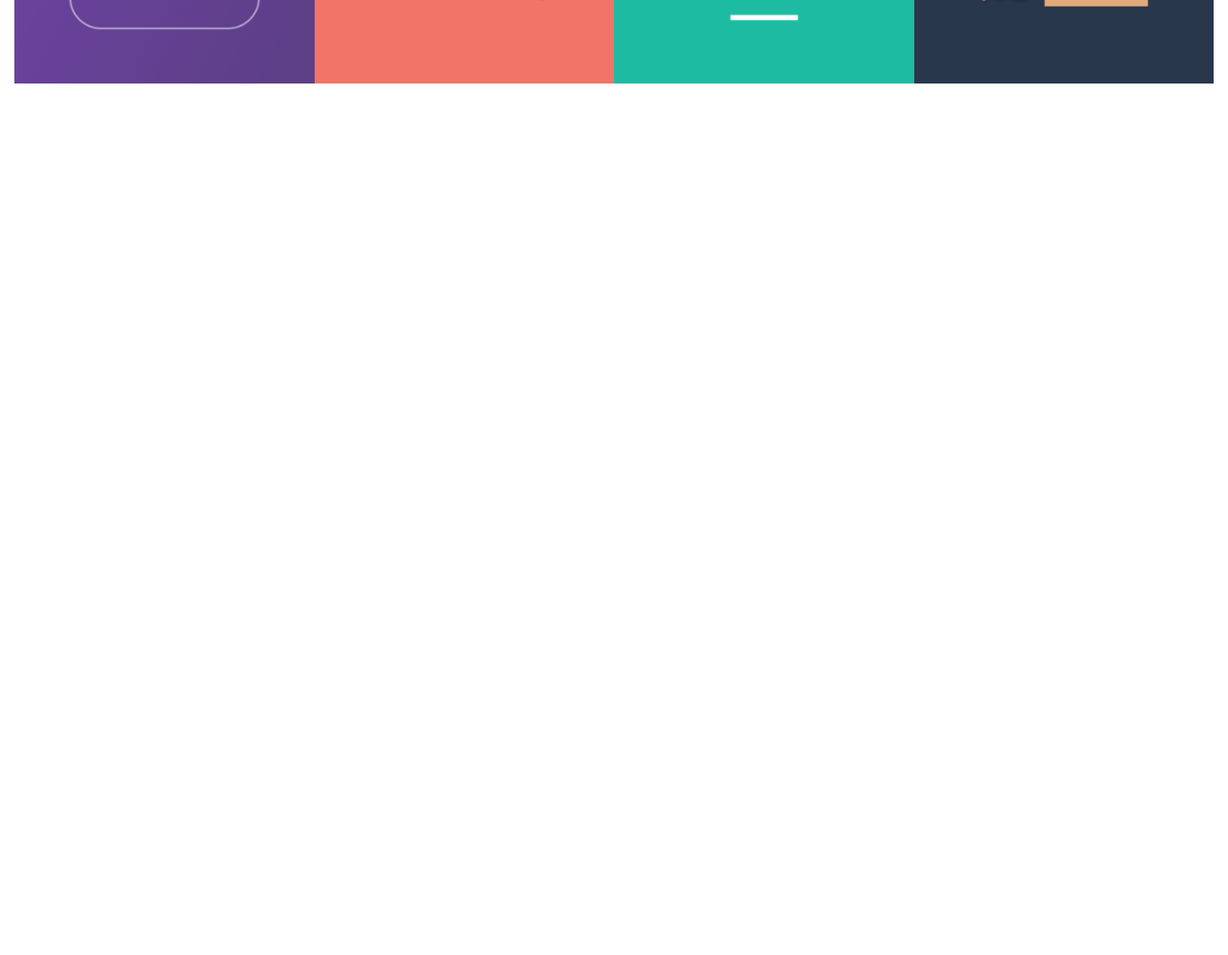
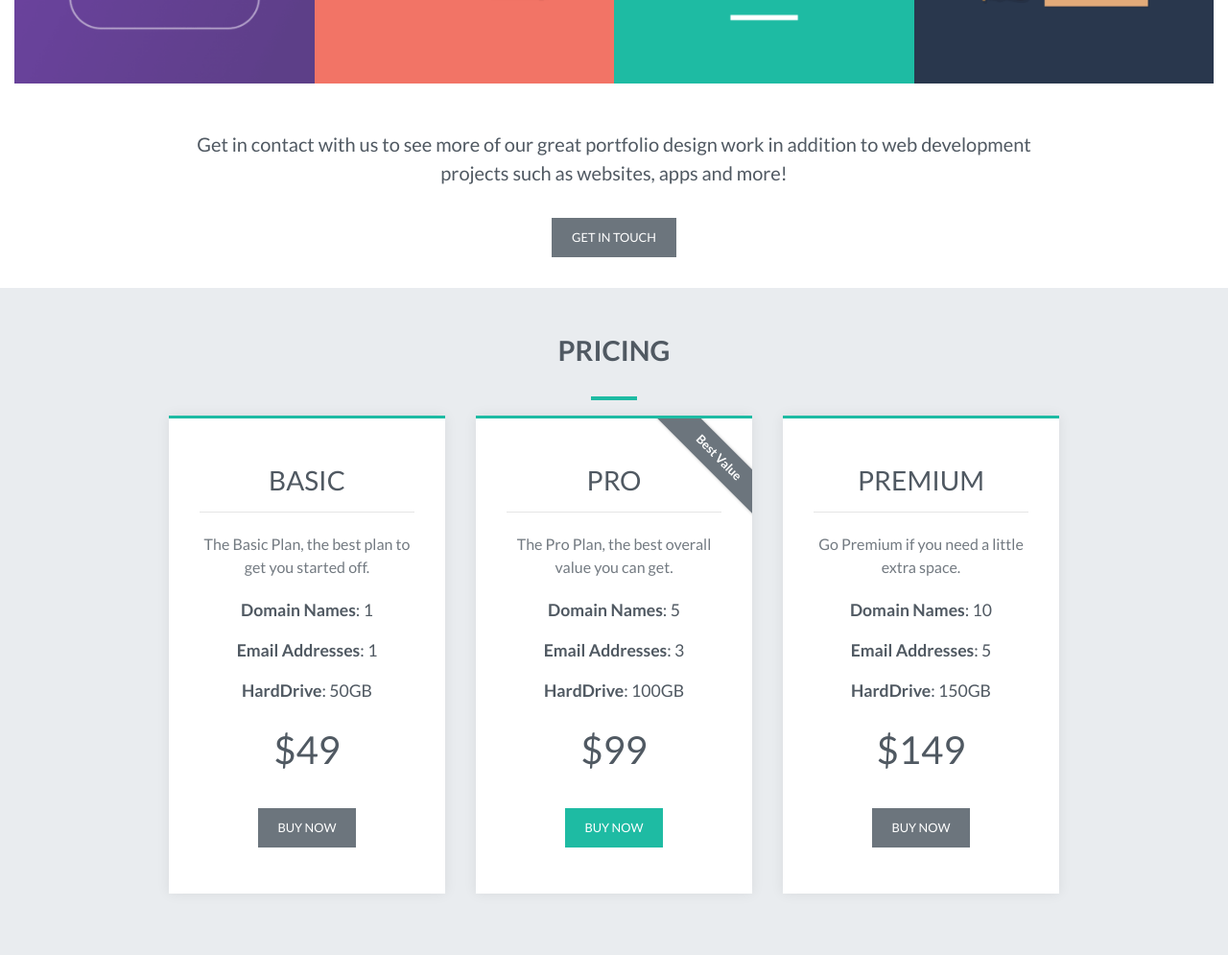
Before and after one commit to AceBerry924/bootstrap-nuno-theme, a plain HTML site: page index.html in a window 1280 px wide. Shown: the part 2984-3979 px from the top of the page at 96% size. Before the commit the page ends 3284 px from the top, so only its background shows below. Drawn offline with Linux system fonts and the light colour scheme.

Commit message:
add pricing section

```diff
--- a/assets/css/style.css
+++ b/assets/css/style.css
@@ -191,6 +191,55 @@ img.example-image {
   transition: transform .4s ease;
 }
 
+/* Pricing Section */
+
+.pricing-column {
+  background-color: #fff;
+  padding: 2rem;
+  border-top: .2rem solid #1ebba3;
+  box-shadow: 0 0 .8rem rgba(0, 0, 0, .075);
+  transition: transform .7s ease;
+  overflow: hidden;
+  position: relative;
+}
+.pricing-column:hover {
+  transform: scale(1.1);
+}
+.pricing-column h3 {
+  padding: 1rem;
+  border-bottom: .1rem solid rgba(0, 0, 0, .1);
+}
+.pricing-column p {
+  opacity: .8;
+  margin-top: 1.3rem;
+}
+.pricing-column h4 {
+  font-size: 1.1rem;
+  padding: .4rem;
+}
+.pricing-column .item {
+  font-weight: 700;
+}
+.pricing-column h1 {
+  padding: .8rem 0;
+}
+.ribbon {
+  background-color: #6c757d;
+  color: #fff;
+  width: 10rem;
+  height: 2rem;
+  font-size: .8rem;
+  font-weight: 700;
+  padding-top: .4rem;
+  position: absolute;
+  right: -2.8rem;
+  top: 1.6rem;
+  transform: rotate(45deg);
+  box-shadow: 0 0 .2rem rgba(0, 0, 0, .25);
+}
+
+
+
 
 
 
--- a/index.html
+++ b/index.html
@@ -368,6 +368,73 @@
   </section>
 
   <!-- Pricing Section -->
+  <section id="pricing" class="offset">
+    <!-- Jumbotron -->
+    <div class="jumbotron">
+      <div class="narrow">
+        <div class="os-animation" data-animation="fadeInUp">
+          <h3 class="heading">Pricing</h3>
+          <div class="heading-underline"></div>
+        </div>
+
+        <!-- Pricing Columns -->
+        <div class="row justify-content-md-center">
+          <div class="col-md-6 col-lg-4">
+            <div class="os-animation" data-animation="fadeInLeft">
+              <div class="pricing-column text-center">
+                <h3>BASIC</h3>
+                <p>The Basic Plan, the best plan to get you started off.</p>
+                <div class="pricing-features">
+                  <h4><span class="item">Domain Names</span>: 1</h4>
+                  <h4><span class="item">Email Addresses</span>: 1</h4>
+                  <h4><span class="item">HardDrive</span>: 50GB</h4>
+                </div>
+                <h1>$49</h1>
+                <a class="btn btn-secondary btn-sm" href="#contact">Buy Now</a>
+              </div>
+            </div>
+          </div>
+
+          <div class="col-md-6 col-lg-4">
+            <div class="os-animation" data-animation="fadeInLeft">
+              <div class="pricing-column text-center">
+                <div class="ribbon">Best Value</div>
+                <h3>PRO</h3>
+                <p>The Pro Plan, the best overall value you can get.</p>
+                <div class="pricing-features">
+                  <h4><span class="item">Domain Names</span>: 5</h4>
+                  <h4><span class="item">Email Addresses</span>: 3</h4>
+                  <h4><span class="item">HardDrive</span>: 100GB</h4>
+                </div>
+                <h1>$99</h1>
+                <a class="btn btn-turquoise btn-sm" href="#contact">Buy Now</a>
+              </div>
+            </div>
+          </div>
+
+          <div class="col-md-6 col-lg-4">
+            <div class="os-animation" data-animation="fadeInLeft">
+              <div class="pricing-column text-center">
+                <h3>PREMIUM</h3>
+                <p>Go Premium if you need a little extra space.</p>
+                <div class="pricing-features">
+                  <h4><span class="item">Domain Names</span>: 10</h4>
+                  <h4><span class="item">Email Addresses</span>: 5</h4>
+                  <h4><span class="item">HardDrive</span>: 150GB</h4>
+                </div>
+                <h1>$149</h1>
+                <a class="btn btn-secondary btn-sm" href="#contact">Buy Now</a>
+              </div>
+            </div>
+          </div>
+        </div>
+      </div>
+    </div>
+
+
+  </section>
+
+  <!-- Team Section -->
   <section id="team" class="offset">
 
   </section>
```
